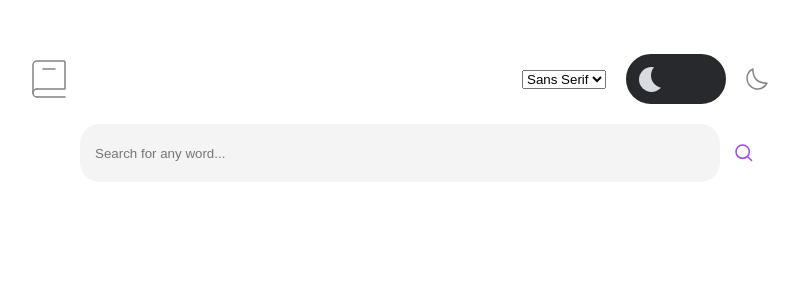
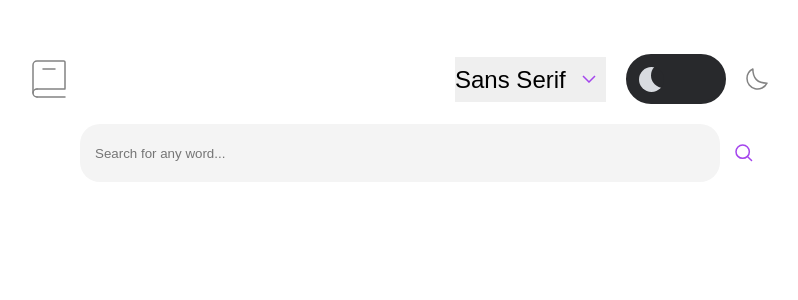
Before and after one commit to carp22/dictionary-web-app, a React (Vite) app: page / in a window 1280 px wide. Shown: the top 300 px of the page, without its empty margins (240-1038 px from the left). Built offline with nearby package versions, Linux system fonts and the light colour scheme.

Commit message:
select on header half styled
Arrow down icon centered

```diff
--- a/src/components/Header/Header.css
+++ b/src/components/Header/Header.css
@@ -81,9 +81,27 @@
     -webkit-box-shadow: none;
     box-shadow: none;
   }
-
+.select-container{
+    display: flex;
+    justify-content: center;
+    align-items: center;
+    position: relative;
+}
+.select-container .arrow-icon-container{
+    position: absolute;
+    right: 10px;
+    display: flex;
+    justify-content: center;
+    align-items: center;
+    pointer-events: none;
+}
 .fonts{
-    outline: none;
+    border: none;
+    appearance: none;
+    font-size: 24px;
+    padding: 0 40px 0 0;
+    width: 100%;
+    height: 45px;
 }
 
 .search-section{
--- a/src/components/Header/index.jsx
+++ b/src/components/Header/index.jsx
@@ -1,6 +1,7 @@
 import React from 'react'
 import logo from "../../assets/images/logo.svg"
 import searchIcon from "../../assets/images/icon-search.svg"
+import arrowDown from "../../assets/images/icon-arrow-down.svg"
 import moon from "../../assets/images/icon-moon.svg"
 import { useState } from 'react'
 import "./Header.css"
@@ -28,11 +29,16 @@ function Header({onSearch}) {
               <img src={logo} alt="logo" />
 
             <div className='theme'>
+              <div className="select-container">
                 <select className="fonts">
                     <option value="sans-serif">Sans Serif</option>
                     <option value="serif">Serif</option>
                     <option value="mono">Mono</option>
                 </select>
+                <div className="arrow-icon-container">
+                    <img src={arrowDown} alt="arrow-down" className="arrow-down-icon"/>
+                </div>
+              </div>
                 <div class="toggle-switch">
                   <label class="switch-label">
                   <input type="checkbox" class="checkbox"/>
```
